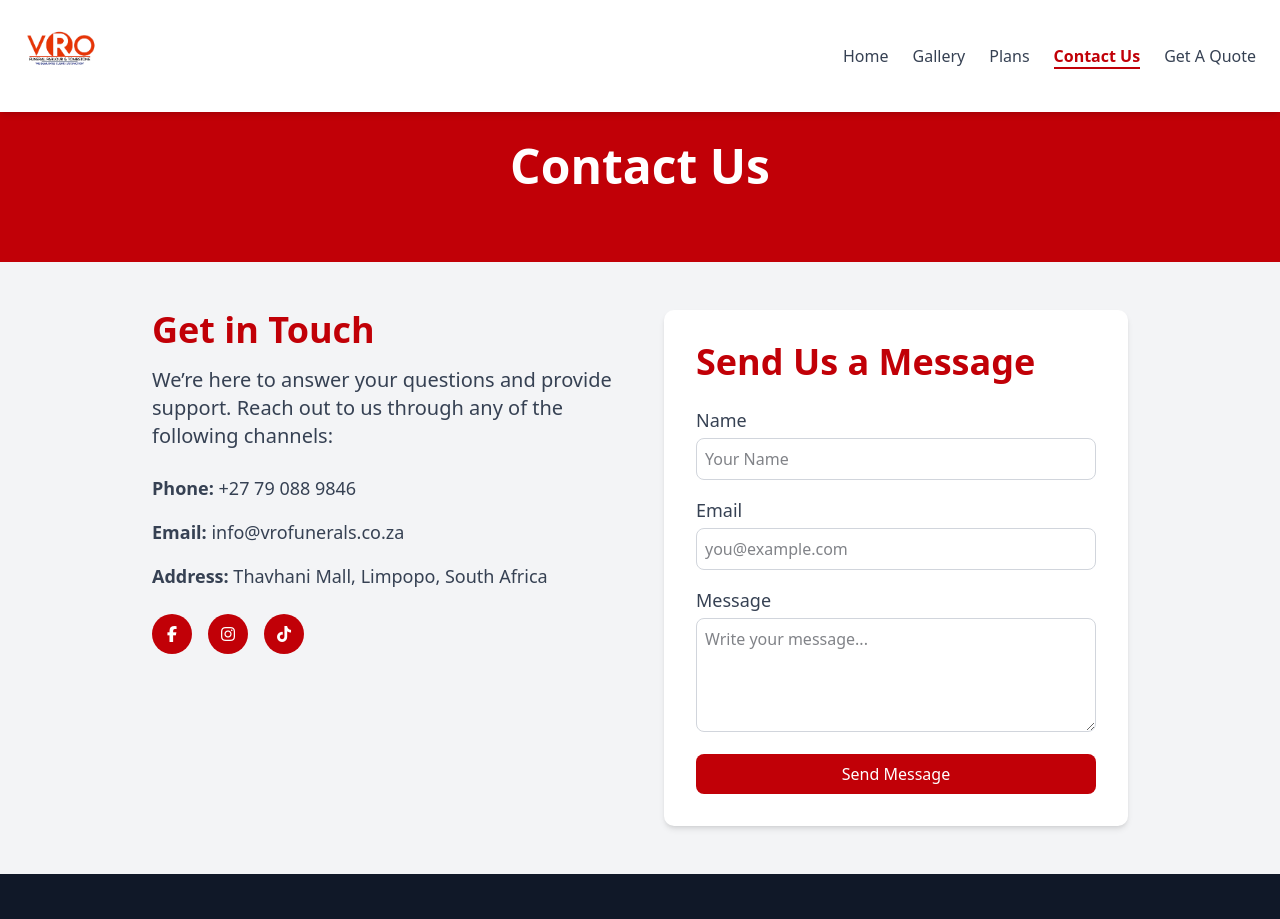
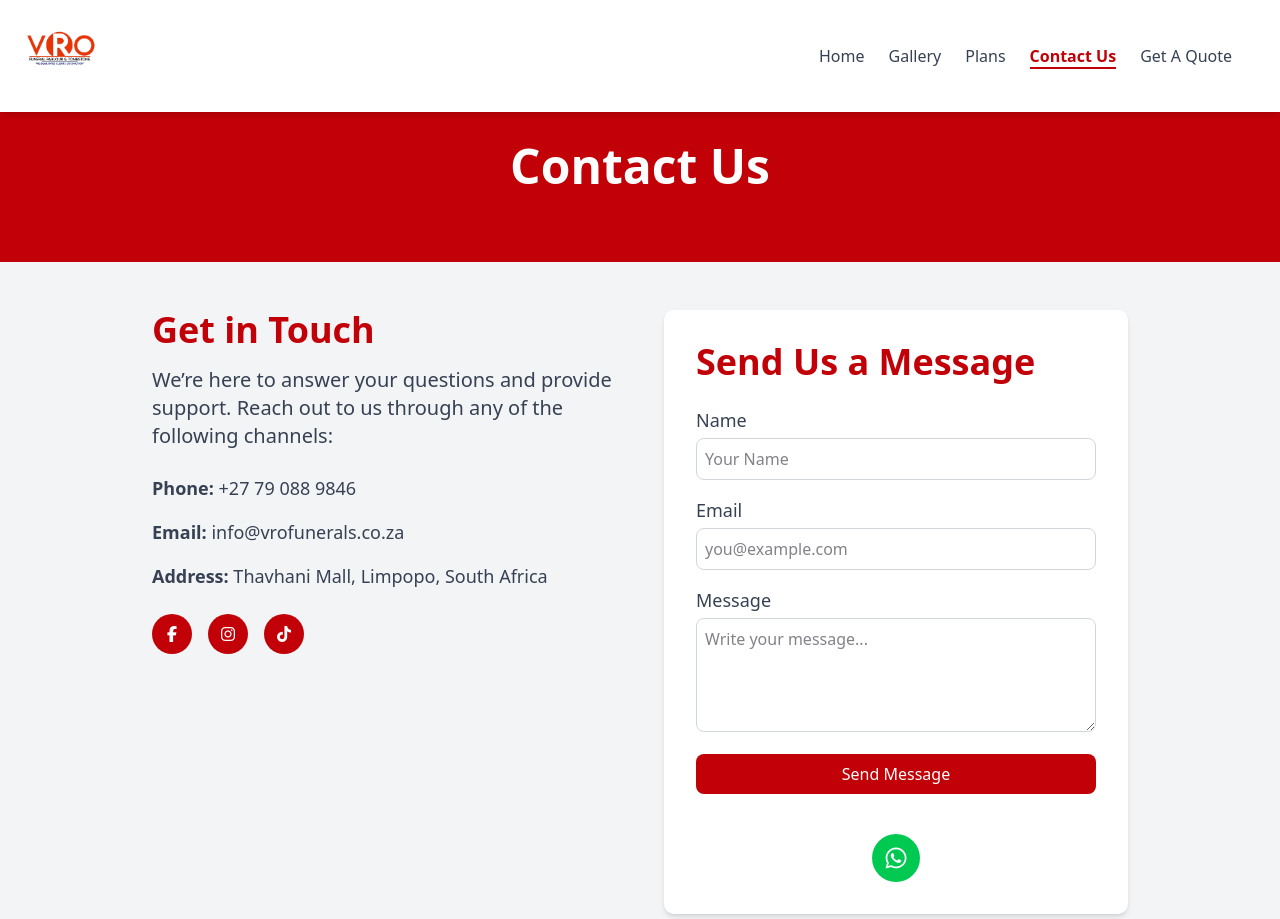
Before and after one commit to MphoJr/VRO_Funerals, a React (Vite) app in the folder funerals-main/: page /contact in a window 1280 px wide. Shown: the top 919 px of the page. Built offline with nearby package versions, Linux system fonts and the light colour scheme.

Commit message:
feat: add WhatsApp contact button to Contact Us page

```diff
--- a/funerals-main/src/Contact.jsx
+++ b/funerals-main/src/Contact.jsx
@@ -165,6 +165,16 @@ export default function ContactUs() {
               Send Message
             </button>
           </form>
+          <div className="flex justify-center mt-10">
+            <a
+              href="https://wa.me/27790889846" // 👈 replace with your WhatsApp number in international format
+              target="_blank"
+              rel="noopener noreferrer"
+              className="w-12 h-12 flex items-center justify-center rounded-full bg-green-500 text-white hover:bg-green-600 transition"
+            >
+              <i className="fab fa-whatsapp text-2xl"></i>
+            </a>
+          </div>
         </div>
       </div>
     </div>
--- a/funerals-main/src/Header.jsx
+++ b/funerals-main/src/Header.jsx
@@ -40,6 +40,9 @@ export default function Header() {
               { to: "/plans", label: "Plans" },
               { to: "/contact", label: "Contact Us" },
               { to: "/get-quote", label: "Get A Quote" },
+              {
+                /*{ to: "/login", label: "Login" },*/
+              },
             ].map((link) => (
               <li key={link.to}>
                 <NavLink
```
